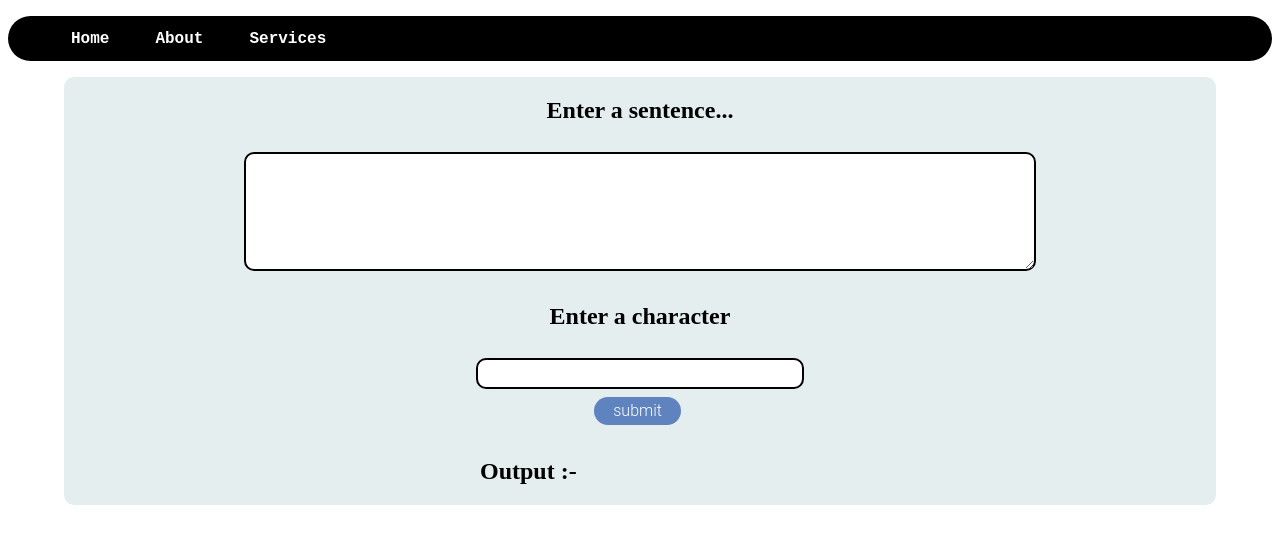
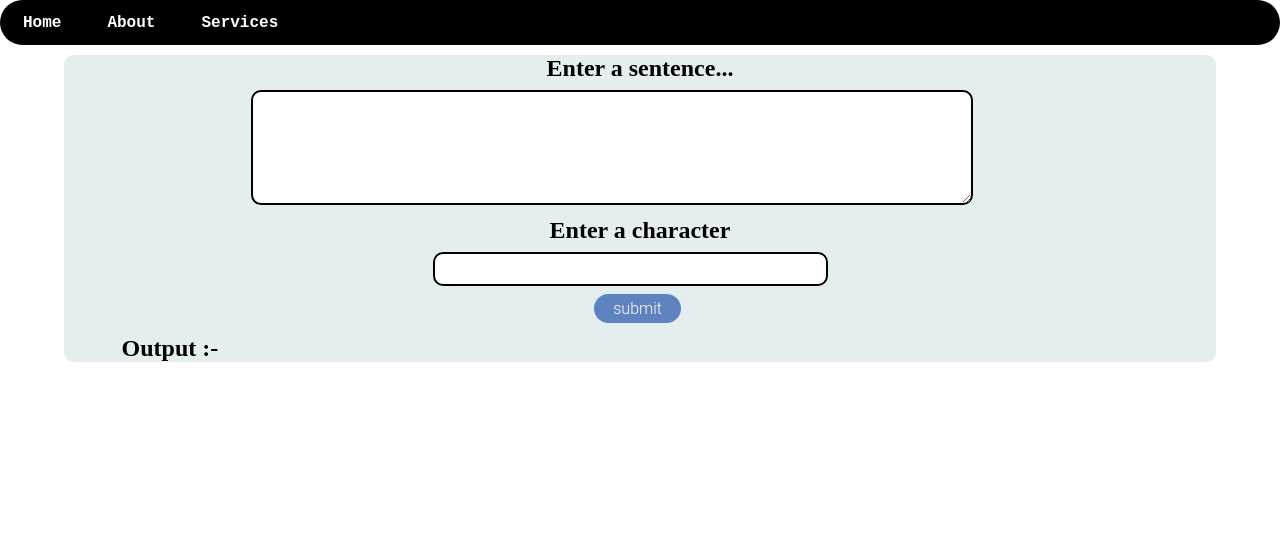
Before and after one commit to official-shashank/task-2-info-tech, a plain HTML site: page index.html in a window 1280 px wide. Drawn offline with Linux system fonts and the light colour scheme.

Commit message:
some imp fixes

```diff
--- a/index.css
+++ b/index.css
@@ -1,6 +1,13 @@
+* {
+  margin: 0;
+  padding: 0;
+  /* background-color: #eef1f3; */
+}
+
 .navbar {
   background-color: black;
   border-radius: 30px;
+  z-index: 10;
 }
 .navbar li {
   float: left;
@@ -14,7 +21,7 @@
   padding: 3px 3px;
   text-decoration: none;
   color: white;
-    font-family:'Courier New', Courier, monospace;
+  font-family: "Courier New", Courier, monospace;
   font-weight: bold;
 }
 .search {
@@ -31,8 +38,10 @@
 .navbar li a:hover {
   color: red;
 }
-  .wrapper{
-    width: 90vw;
+.wrapper {
+  position: relative;
+  top: 10px;
+  width: 90%;
   background-color: rgb(229, 238, 238);
   margin: auto;
   display: flex;
@@ -44,23 +53,31 @@
   gap: 0.5rem;
 }
 
-  textarea{
+textarea {
   border: 2px solid black;
   border-radius: 10px;
   font-size: 2rem;
-
+  width: 90%;
+  margin: auto;
+  margin-left: 10px;
 }
-  input{
+input {
   font-size: 2rem;
-    width: 20rem;
+  width: 90%;
+  margin-left: 10px;
   border: 2px solid black;
   border-radius: 10px;
-    height: 25px;
+  height: 30px;
 }
-  .output_area div{
+.output_area {
+  /* background-color: #4095c6; */
+  width: 90%;
+}
+.output_area div {
   font-size: 1.5rem;
+  margin: auto;
 }
-  #output{
+#output {
   /* background-color: black; */
   width: 20rem;
   font-size: 1.5rem;
--- a/index.js
+++ b/index.js
@@ -1,20 +1,31 @@
 function myFunction() {
     var x = document.getElementById("myTextarea").value;
-  console.log(x.length);
+  // console.log(x.length);
+
 
    var input_char=document.getElementById('input_char');
    console.log(input_char.value);
-
+  //  input_char=input_char.trim();
    let sentence=x.trim();
-
+   if(sentence==""){
+    window.alert("Please enter a sentence..")
+   }
+   if(input_char.value.trim()==""){
+    window.alert('please Enter character ..')
+   }
 //    console.log(sentence.length);
 let result="";
-
+let sucess;
 for(let i=0;i<=sentence.length;i++){
-    if(input_char.value==sentence[i]){
+    if(input_char.value.trim()==sentence[i]){
       result=sentence.slice(i+1,sentence.length);
+      sucess=true;
       break;
     }
+}
+
+if(sucess!=true){
+  result="No character found in the string";
 }
 
   var output=document.getElementById('output');
```
Lines whose indentation alone changed are shown as unchanged.
